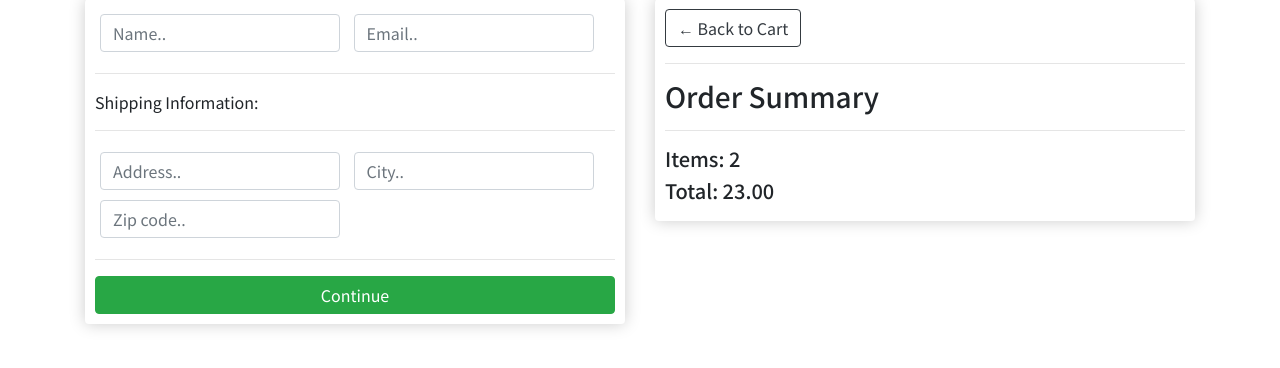
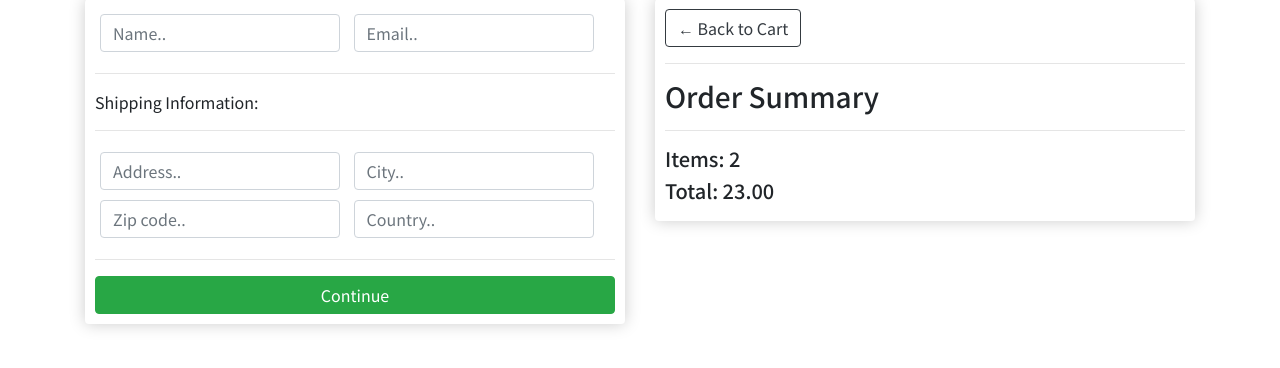
Before and after one commit to ThePenguin858/pap, a Django app: template web_app/templates/database/checkout.html in a window 1280 px wide. Shown: the part 117-485 px from the top of the page. Run offline with Django 3.2, Linux system fonts and the light colour scheme; the template is opened without the code that fills it: values that come from a table or form of the project are taken from there, others are empty; data comes from the database, SQL or seed files in the repository; both versions use the stored data as it was after the commit; some libraries are stand-ins or nearby versions.

Commit message:
Added the country field to the model Shipping.

```diff
--- a/web_app/database/models.py
+++ b/web_app/database/models.py
@@ -13,9 +13,6 @@ class Customer(models.Model):
     def __str__(self):
         return self.name
 
-    def get_absolute_url(self):
-        return reverse('database:client-detail', kwargs={'my_name': self.name})
-
 class Product(models.Model):
     name = models.CharField(max_length=200)
     price = models.FloatField()
@@ -29,7 +26,6 @@ class Product(models.Model):
         except:
             url=""
         return url
-
 
     def __str__(self):
         return self.name
@@ -81,6 +77,7 @@ class ShippingAddress(models.Model):
     city = models.CharField(max_length=200, null=True)
     zip_code = models.CharField(max_length=200, null=True)
     date_added = models.DateTimeField(auto_now_add=True)
+    country = models.CharField(max_length=100, null=True)
 
     def __str__(self):
         return self.address
--- a/web_app/templates/database/checkout.html
+++ b/web_app/templates/database/checkout.html
@@ -34,6 +34,9 @@ Checkout
                         </div>
                         <div class="form-field">
                             <input class="form-control" type="text" name="zipcode" placeholder="Zip code..">
+                        </div>
+                        <div class="form-field">
+                            <input class="form-control" type="text" name="country" placeholder="Country..">
                         </div>
                     </div>
                     {% endif %}
@@ -104,12 +107,14 @@ Checkout
          var shippingInfo = {
              'address': null,
              'city': null,
-             'zipcode':null
+             'zipcode':null,
+             'country':null
          }
          if(shipping != 'False'){
              shippingInfo.address = form.address.value
              shippingInfo.city = form.city.value
              shippingInfo.zipcode = form.zipcode.value
+             shippingInfo.country = form.country.value
          }
 
          if(user == "AnonymousUser") {
```
Also changed, not shown: web_app/database/views.py (+5 -4 lines), pap_res/relat/db/customer.png (added), pap_res/relat/db/order.png (added), pap_res/relat/db/order_item.png (added), pap_res/relat/db/product.png (added), pap_res/relat/db/shipping.png (added), pap_res/relat/db_final.jpg (added), pap_res/relat/loja_der.jpg (renamed from pap_res/loja_der.jpg), pap_res/relat/pert.jpg (renamed from pap_res/pert.jpg), web_app/database/migrations/0003_shippingaddress_country.py (added), web_app/db.sqlite3, 9 other files.
